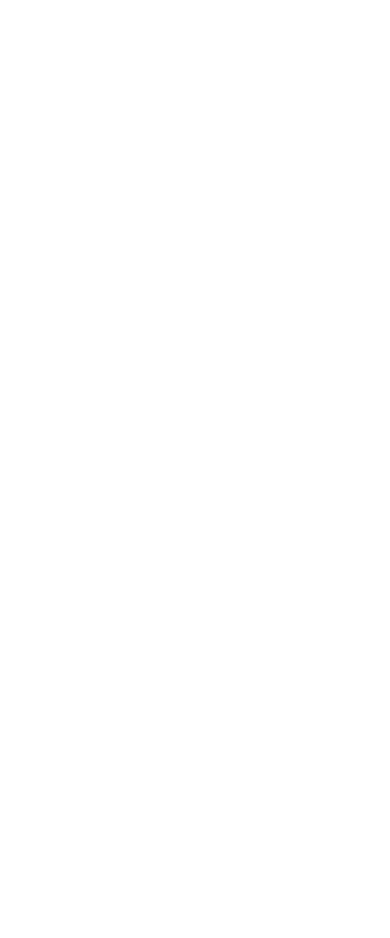
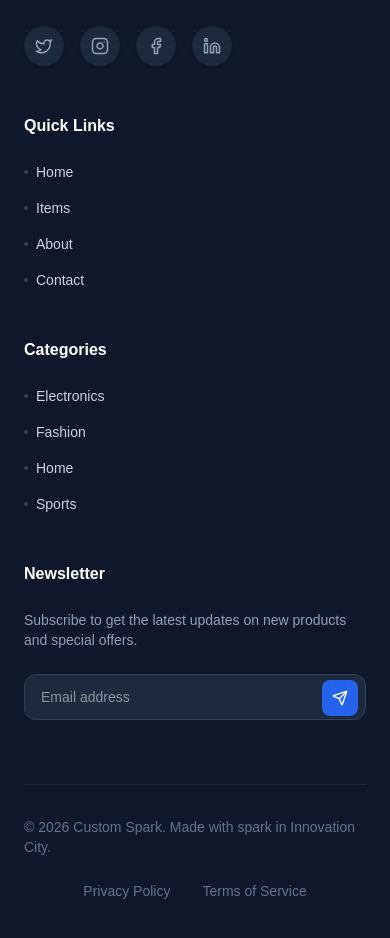
Before and after one commit to nokib-web/CustomSpark, a Next.js app: page / in a window 390 px wide. Shown: the part 9286-10224 px from the top of the page. Before the commit the page ends 9215 px from the top, so only its background shows below. Built offline with nearby package versions, Linux system fonts and the light colour scheme; no server answers.

Commit message:
Create comprehensive four-column Footer component and integrate into root layout

```diff
--- a/src/app/(public)/page.tsx
+++ b/src/app/(public)/page.tsx
@@ -20,13 +20,6 @@
       <CTASection />
 
       {/* Scroll to top button or similar could go here */}
-      <footer className="py-12 bg-slate-900 border-t border-slate-800 text-center">
-        <div className="container mx-auto px-6">
-          <p className="text-slate-500 text-sm">
-            &copy; {new Date().getFullYear()} Custom Spark. All rights reserved.
-          </p>
-        </div>
-      </footer>
     </main>
   );
 }
--- a/src/app/layout.tsx
+++ b/src/app/layout.tsx
@@ -2,6 +2,7 @@
 import { Geist, Geist_Mono } from "next/font/google";
 import { Toaster } from "react-hot-toast";
 import Navbar from "@/components/Navbar";
+import Footer from "@/components/Footer";
 import { AuthProvider } from "@/components/AuthProvider";
 import "./globals.css";
 
@@ -34,6 +35,7 @@
           <Toaster position="top-right" />
           <Navbar />
           {children}
+          <Footer />
         </AuthProvider>
       </body>
     </html>
--- /dev/null
+++ b/src/components/Footer.tsx
@@ -0,0 +1,123 @@
+import Link from "next/link";
+import {
+    LucideSparkles,
+    LucideTwitter,
+    LucideInstagram,
+    LucideFacebook,
+    LucideLinkedin,
+    LucideSend
+} from "lucide-react";
+
+const quickLinks = [
+    { name: "Home", href: "/" },
+    { name: "Items", href: "/items" },
+    { name: "About", href: "/#about" },
+    { name: "Contact", href: "/#contact" },
+];
+
+const categories = [
+    { name: "Electronics", href: "/items?category=electronics" },
+    { name: "Fashion", href: "/items?category=fashion" },
+    { name: "Home", href: "/items?category=home" },
+    { name: "Sports", href: "/items?category=sports" },
+];
+
+export default function Footer() {
+    return (
+        <footer className="bg-slate-900 border-t border-slate-800 text-slate-300">
+            <div className="container mx-auto px-6 py-16">
+                <div className="grid grid-cols-1 md:grid-cols-2 lg:grid-cols-4 gap-12">
+                    {/* Column 1: Brand */}
+                    <div className="space-y-6">
+                        <Link href="/" className="flex items-center gap-2 font-bold text-2xl text-white">
+                            <LucideSparkles className="h-7 w-7 text-primary-500" />
+                            <span>Custom Spark</span>
+                        </Link>
+                        <p className="text-slate-400 text-sm leading-relaxed">
+                            Empowering your digital experience with premium products and seamless services. Join the spark and discover greatness.
+                        </p>
+                        <div className="flex gap-4">
+                            {[LucideTwitter, LucideInstagram, LucideFacebook, LucideLinkedin].map((Icon, i) => (
+                                <a
+                                    key={i}
+                                    href="#"
+                                    className="h-10 w-10 rounded-full bg-slate-800 flex items-center justify-center text-slate-400 hover:bg-primary-600 hover:text-white transition-all shadow-sm"
+                                >
+                                    <Icon size={18} />
+                                </a>
+                            ))}
+                        </div>
+                    </div>
+
+                    {/* Column 2: Quick Links */}
+                    <div>
+                        <h4 className="text-white font-bold mb-6">Quick Links</h4>
+                        <ul className="space-y-4">
+                            {quickLinks.map((link) => (
+                                <li key={link.name}>
+                                    <Link
+                                        href={link.href}
+                                        className="text-sm hover:text-primary-500 transition-colors flex items-center gap-2 group"
+                                    >
+                                        <span className="h-1 w-1 rounded-full bg-slate-700 group-hover:bg-primary-500 transition-colors" />
+                                        {link.name}
+                                    </Link>
+                                </li>
+                            ))}
+                        </ul>
+                    </div>
+
+                    {/* Column 3: Categories */}
+                    <div>
+                        <h4 className="text-white font-bold mb-6">Categories</h4>
+                        <ul className="space-y-4">
+                            {categories.map((category) => (
+                                <li key={category.name}>
+                                    <Link
+                                        href={category.href}
+                                        className="text-sm hover:text-primary-500 transition-colors flex items-center gap-2 group"
+                                    >
+                                        <span className="h-1 w-1 rounded-full bg-slate-700 group-hover:bg-primary-500 transition-colors" />
+                                        {category.name}
+                                    </Link>
+                                </li>
+                            ))}
+                        </ul>
+                    </div>
+
+                    {/* Column 4: Newsletter */}
+                    <div>
+                        <h4 className="text-white font-bold mb-6">Newsletter</h4>
+                        <p className="text-sm text-slate-400 mb-6">
+                            Subscribe to get the latest updates on new products and special offers.
+                        </p>
+                        <form className="relative">
+                            <input
+                                type="email"
+                                placeholder="Email address"
+                                className="w-full bg-slate-800 border border-slate-700 rounded-xl px-4 py-3 text-sm focus:outline-none focus:border-primary-500 transition-colors text-white"
+                            />
+                            <button
+                                type="submit"
+                                className="absolute right-2 top-1.5 h-9 w-9 bg-primary-600 hover:bg-primary-500 rounded-lg flex items-center justify-center text-white transition-colors"
+                            >
+                                <LucideSend size={16} />
+                            </button>
+                        </form>
+                    </div>
+                </div>
+
+                {/* Bottom Bar */}
+                <div className="mt-16 pt-8 border-t border-slate-800 flex flex-col md:flex-row justify-between items-center gap-6">
+                    <p className="text-sm text-slate-500">
+                        &copy; {new Date().getFullYear()} Custom Spark. Made with spark in Innovation City.
+                    </p>
+                    <div className="flex gap-8 text-sm">
+                        <Link href="/privacy" className="text-slate-500 hover:text-white transition-colors">Privacy Policy</Link>
+                        <Link href="/terms" className="text-slate-500 hover:text-white transition-colors">Terms of Service</Link>
+                    </div>
+                </div>
+            </div>
+        </footer>
+    );
+}
```
